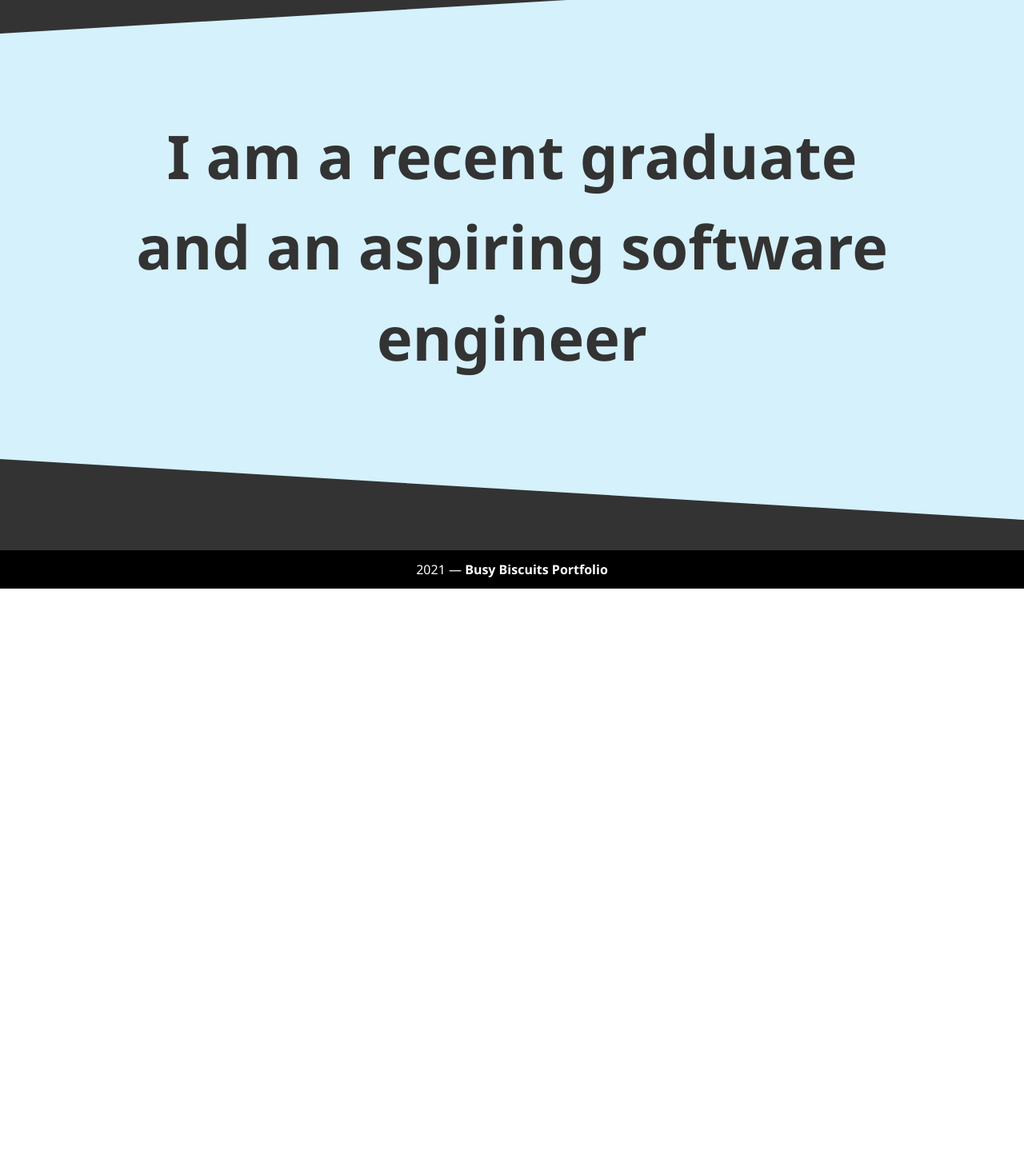
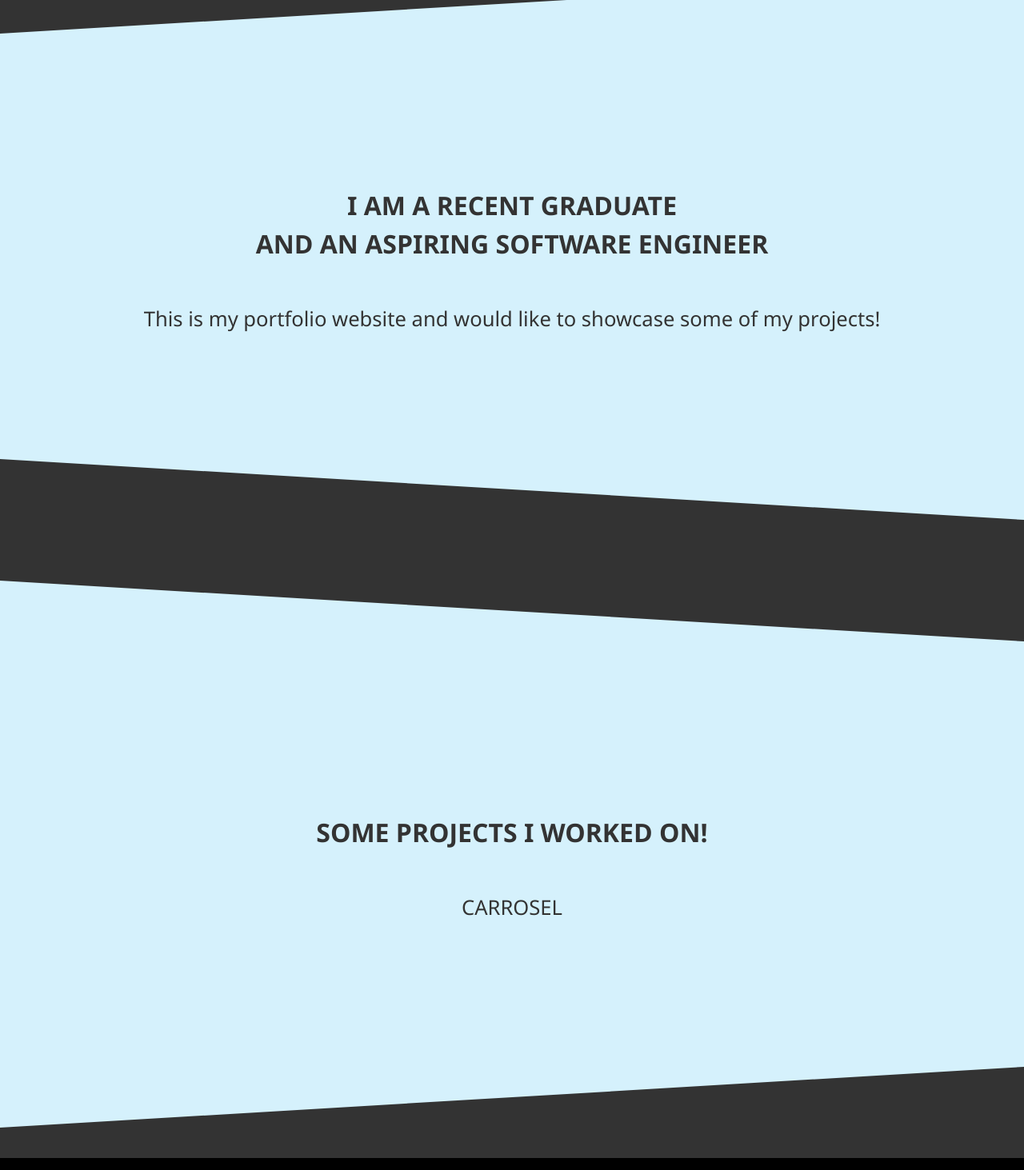
Before and after one commit to melkaj/BusyBiscuits, a Vue app in the folder client/: page / in a window 1280 px wide. Shown: the part 880-2343 px from the top of the page at 80% size. Before the commit the page ends 1616 px from the top, so only its background shows below. Built offline with nearby package versions, Linux system fonts and the light colour scheme.

Commit message:
Worked on changing the font of the text on the main page when different devices are used and added some fonts. Specifically Montserrat bolds

```diff
--- a/client/src/views/LandingPage/LandingPage.vue
+++ b/client/src/views/LandingPage/LandingPage.vue
@@ -2,18 +2,31 @@
     <v-container v-if="isDataLoaded" fluid class="fill-height whole-container">
 
         <v-row justify="center" align="center" class="landing-intro clip-pos">
+            <div>
                 <h1 class="heading-font">
-                (STILL IN DEVELOPEMENT)<br/>
                     HELLO,<br/>
                     I'M MELDIN!
                 </h1>
+            </div>
         </v-row>
 
         <v-row justify="center" align="center" class="landing-intro clip-neg">
+            <div class="text-margin">
                 <h1 class="heading-font">
-                I am a recent graduate<br/>
-                and an aspiring software engineer<br/>
+                    I AM A RECENT GRADUATE<br/>
+                    AND AN ASPIRING SOFTWARE ENGINEER<br/>
                 </h1>
+                <p>This is my portfolio website and would like to showcase some of my projects!</p>
+            </div>
+        </v-row>
+
+        <v-row justify="center" align="center" class="landing-intro clip-pos">
+            <div class="text-margin">
+                <h1 class="heading-font">
+                    SOME PROJECTS I WORKED ON!
+                </h1>
+                <p>CARROSEL</p>
+            </div>
         </v-row>
 
 
@@ -77,13 +90,37 @@ export default {
     /* Top left going down || Top right going down || Bottom right going up || Bottom left going up */
     clip-path: polygon(0 15%, 100% 5%, 100% 95%, 0 85%);
 }
-/* .landing-background {
-    height: 100vh;
-    color: #D5F1FC;
-} */
 .heading-font {
-    font-size: 5.9vw;
-    margin: auto;
+    font-family: "Montserrat-Bold", 'Segoe UI', Tahoma, Geneva, Verdana, sans-serif;
+    font-size: 3vw;
+    margin: 4vw;
+}
+.text-margin {
+    margin: 4vw;
+}
+@media screen and (min-width: 701px) {                            /* LARGE */
+    .heading-font {
+        font-size: 2.5vw;
+    }
+    p {
+        font-size: 2vw;
+    }
+}
+@media screen and (min-width: 401px) and (max-width: 700px) {     /* MEDIUM */
+    .heading-font {
+        font-size: 4vw;
+    }
+    p {
+        font-size: 2.5vw;
+    }
+}
+@media screen and (max-width: 400px) {                            /* SMALL */
+    .heading-font {
+        font-size: 5vw;
+    }
+    p {
+        font-size: 3.5vw;
+    }
 }
 /* #116466 */
 </style>
```
Also changed, not shown: client/public/fonts/Montserrat/Montserrat-Black.ttf (added), client/public/fonts/Montserrat/Montserrat-ExtraBold.ttf (added). Lines whose indentation alone changed are shown as unchanged.
